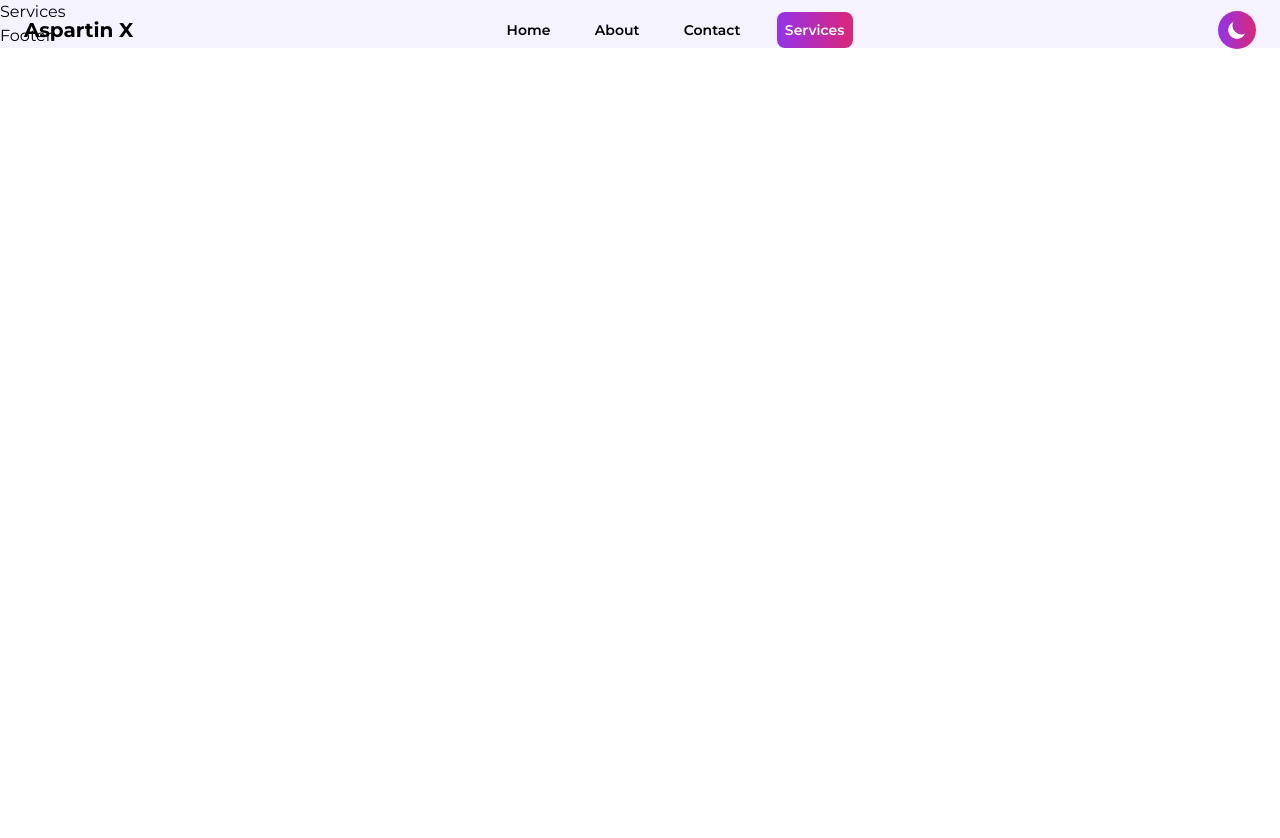
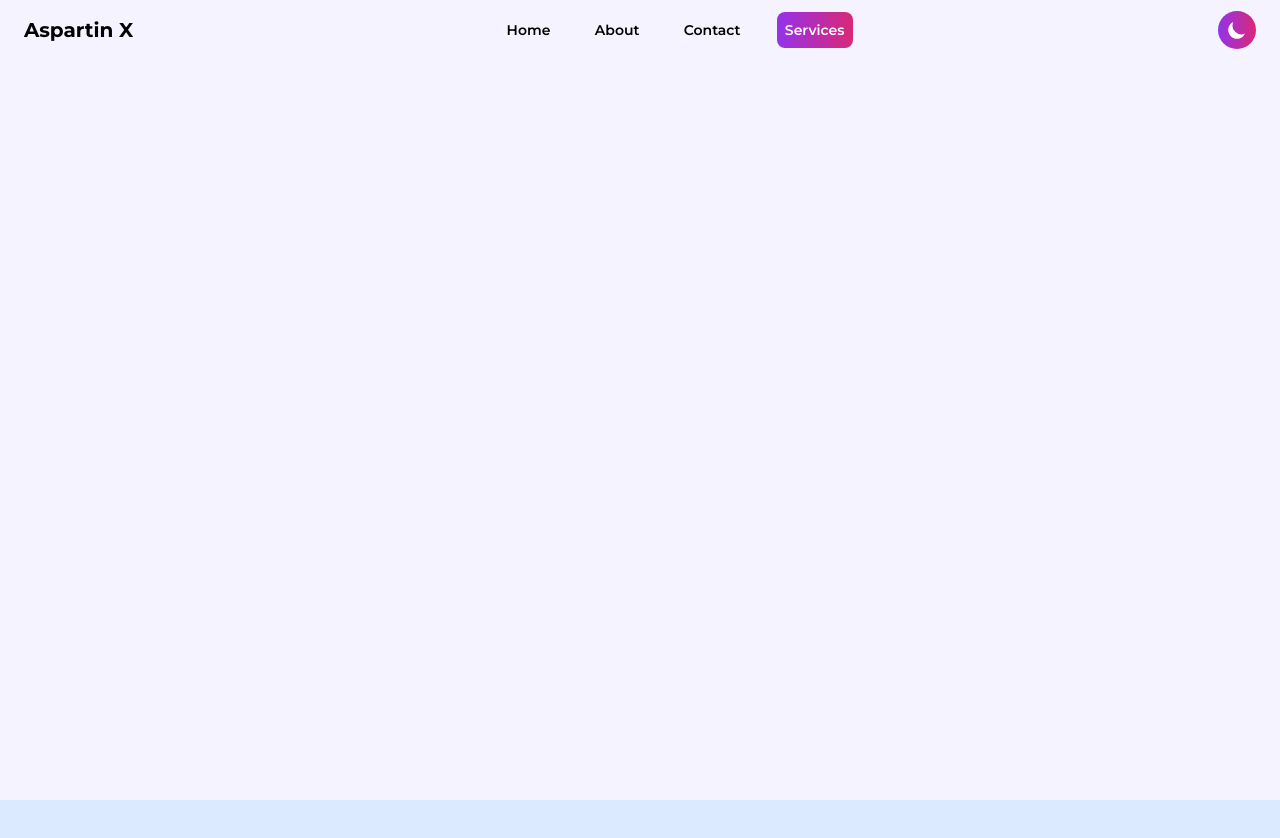
Before and after one commit to codegeekanuj/AspartinX, a React (Vite) app: page /services in a window 1280 px wide. Shown: the top 838 px of the page. Before the commit the page ends 800 px from the top, so only its background shows below. Built offline with nearby package versions, Linux system fonts and the light colour scheme.

Commit message:
reset the page navigation feature

```diff
--- a/src/components/Footer.jsx
+++ b/src/components/Footer.jsx
@@ -2,7 +2,7 @@ import React from 'react'
 
 const Footer = () => {
   return (
-    <div>Footer</div>
+    <div className=' w-full h-[30vh] bg-blue-100'></div>
   )
 }
 
--- a/src/components/Slider.jsx
+++ b/src/components/Slider.jsx
@@ -2,7 +2,7 @@ import React from 'react'
 
 const Slider = () => {
   return (
-    <div className=' '>
+    <div className=''>
 
 
     </div>
--- a/src/index.css
+++ b/src/index.css
@@ -8,10 +8,7 @@
     .heading1{
         @apply bg-gradient-to-r from-purple-600 via-pink-600 to-blue-600 bg-clip-text text-transparent;
     }
-    .purple1{
+    .purple1, .active{
         @apply bg-gradient-to-r from-purple-600 to-pink-600 text-white;
     }
-    .active{
-        @apply bg-gradient-to-r from-purple-600 to-pink-600 text-white
-    }
 }
--- a/src/pages/About.jsx
+++ b/src/pages/About.jsx
@@ -1,8 +1,15 @@
 import React from 'react'
 
+
 const About = () => {
+
+
   return (
-    <div>About</div>
+    <div className=" h-screen">
+
+
+    </div>
+
   )
 }
 
--- a/src/pages/Contact.jsx
+++ b/src/pages/Contact.jsx
@@ -1,8 +1,14 @@
 import React from 'react'
 
+
 const Contact = () => {
+
+
   return (
-    <div>Contact</div>
+    <div className=" h-screen">
+
+
+    </div>
   )
 }
 
--- a/src/pages/Home.jsx
+++ b/src/pages/Home.jsx
@@ -2,11 +2,12 @@ import Hero from "../components/Hero"
 import Slider from "../components/Slider"
 
 const Home = () => {
+
   return (
-    <main>
-        <Hero/>
+    <>
+        <Hero  />
         <Slider/>
-    </main>
+    </>
   )
 }
 
--- a/src/pages/Services.jsx
+++ b/src/pages/Services.jsx
@@ -1,8 +1,13 @@
 import React from 'react'
 
+
 const Services = () => {
+
+
   return (
-    <div>Services</div>
+    <div className=" h-screen">
+
+    </div>
   )
 }
 
```
Also changed, not shown: src/components/Hero.jsx (+1 -8 lines), src/components/Navbar.jsx (+2 -6 lines).
